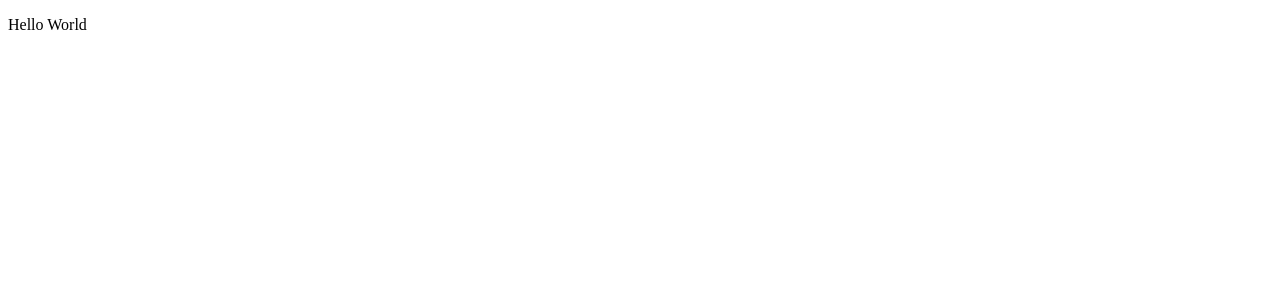
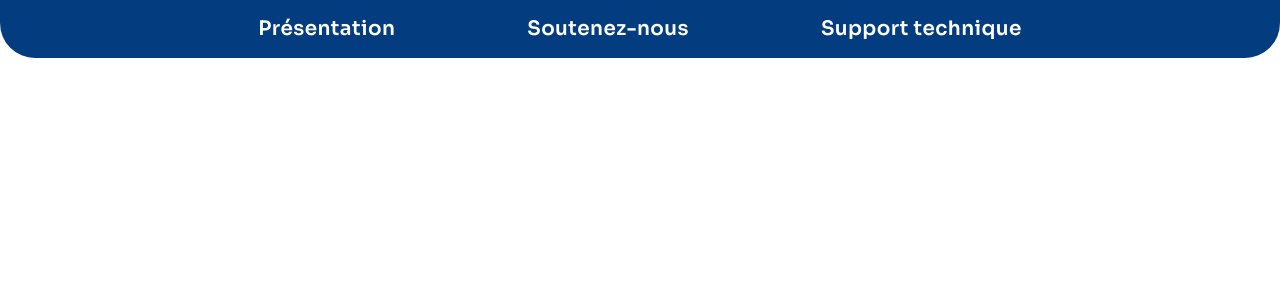
Before and after one commit to EuroCreator/AME...start-up, a PHP site: page /actu.html in a window 1280 px wide. Before the commit the part shown is almost empty. Shown: the top 300 px of the page. Run offline with PHP 8.4, Linux system fonts and the light colour scheme.

Commit message:
Nav finish

```diff
--- a/actu.html
+++ b/actu.html
@@ -1,21 +1,26 @@
 <!Doctype html>
 <html>
-
     <head>
-    <meta charset='utf-8' />
+        <meta charset ='utf-8'/>
         <!-- Le contenue prend toute la taille de l'écran -->
-    <meta name="viewport" content="width=device-width" />
-    <title>Actualités et partenaires, AME</title>
-    <link rel="stylesheet" type="text/css" href="/style/AMEstyle.css" />
+        <meta name="viewport" content="width=device-width"/>
+        <title>AME, actualités</title>
+        <link rel="stylesheet" type="text/css" href="style/AMEstyle.css"/>
         <!-- possibilité d’ajouter une feuille de style selon un media queries -->
+        <link rel="preconnect" href="https://fonts.googleapis.com">
+        <link rel="preconnect" href="https://fonts.gstatic.com" crossorigin>
+        <link href="https://fonts.googleapis.com/css2?family=Sora:wght@400;600&display=swap" rel="stylesheet">
     </head>
-
     <body>
         <header>
-        <p>Hello World</p>
+
         </header>
         <nav>
-
+            <ul>
+                <li><a href='index.html'>Présentation</a></li>
+                <li><a href='don.html'>Soutenez-nous</a></li>
+                <li><a href='spt.html'>Support technique</a></li>
+            </ul>
         </nav>
         <section>
 
@@ -24,5 +29,4 @@
 
         </footer>
     </body>
-
 </html>
--- a/style/AMEstyle.css
+++ b/style/AMEstyle.css
@@ -1,3 +1,55 @@
 body{
-    background-color: white;
+    background-color: #ffffff;
+    width: 100%;
+    margin:0px;
 }
+
+nav{
+    width: 100%;
+    height: 100%;
+    background-color: #033D7F;
+    border-radius: 0px 0px 35px 35px / 0px 0px 35px 35px;
+
+}
+
+ul{
+    text-align: center;
+    padding: 10px 0px;
+    margin: 0%;
+}
+
+li{
+    list-style-type:  none;
+    align-items: center;
+    font-family: 'Sora', sans-serif;
+    display: inline;
+    padding:0% 7%;
+    font-weight: 700;
+
+    /*Paramètre du texte*/
+    font-family: 'Sora', sans-serif;
+    font-size: 30px;
+    line-height: 38px;
+    text-align: center;
+    letter-spacing: 0.02em;
+
+}
+
+
+a {
+    color: white;
+    text-decoration: none;
+}
+@media (max-width: 1600px) {
+    li{
+        font-size: 20px;
+        padding:0% 5%;
+    }
+}
+
+@media (max-width: 900px) {
+    li{
+        font-size: 15px;
+        padding:0% 2%;
+    }
+}
```
Also changed, not shown: don.html (+12 -8 lines), index.html (+13 -7 lines), spt.html (+12 -7 lines). Lines whose indentation alone changed are shown as unchanged.
